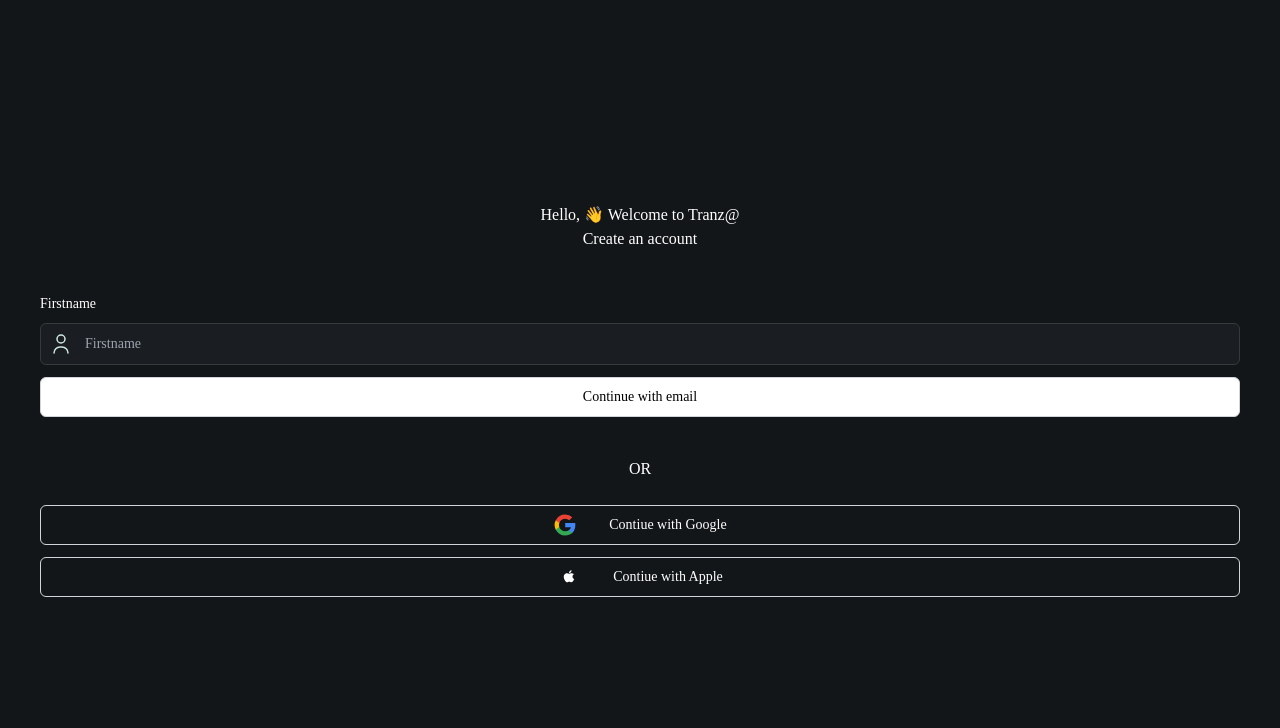
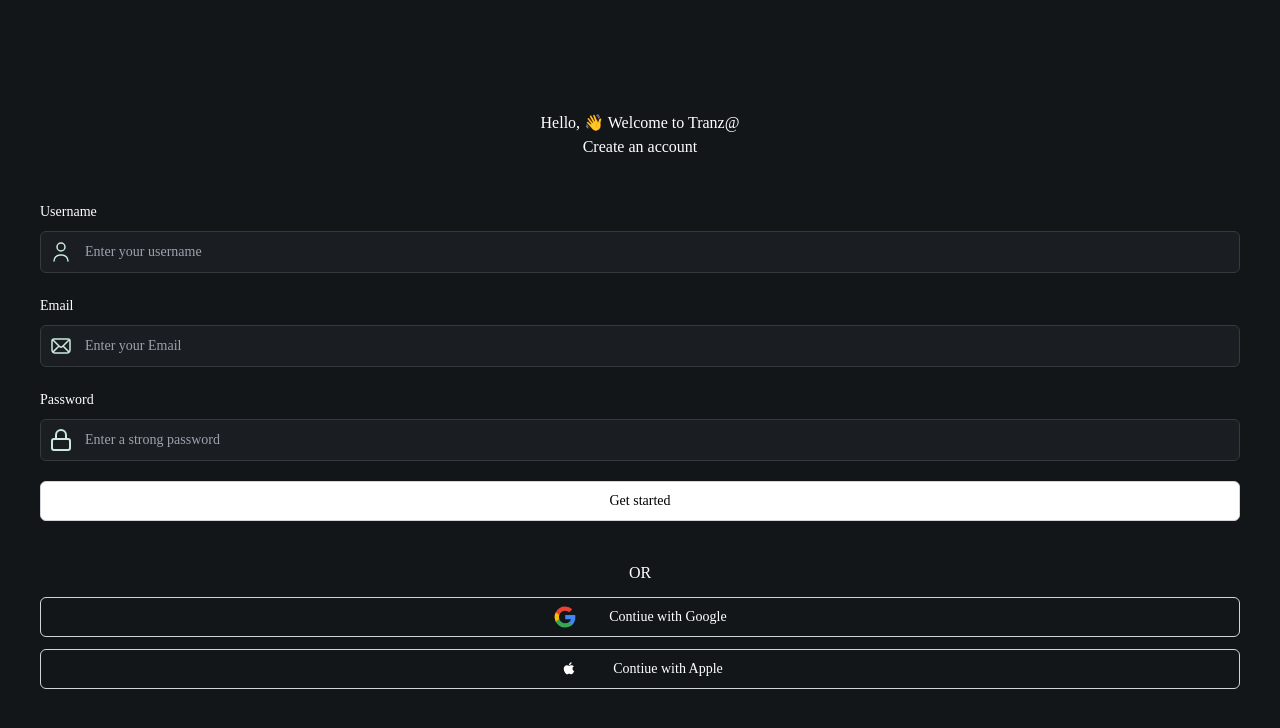
Before and after one commit to Kwabs-97/Tranzact, a Next.js app: page /register in a window 1280 px wide. Shown: the top 728 px of the page. Built offline with nearby package versions, Linux system fonts and the light colour scheme.

Commit message:
login and register actions

```diff
--- a/package.json
+++ b/package.json
@@ -13,6 +13,7 @@
     "@radix-ui/react-label": "^2.1.0",
     "@radix-ui/react-separator": "^1.1.0",
     "@radix-ui/react-slot": "^1.1.0",
+    "bcryptjs": "^2.4.3",
     "class-variance-authority": "^0.7.0",
     "clsx": "^2.1.1",
     "lucide-react": "^0.427.0",
--- /dev/null
+++ b/src/actions/actions.js
@@ -0,0 +1,56 @@
+import dbConnect from "../../db/config";
+import User from "../../models/user.model";
+import bcryptjs from "bcryptjs";
+dbConnect();
+
+export const _findUserByEmail = async (email) => {
+  try {
+    const user = await User.findOne({ email });
+    if (user) return { message: "user found", user };
+    return { message: "user not found" };
+  } catch (error) {
+    console.log(error);
+
+    return "error finding user", error;
+  }
+};
+
+export const _createNewUser = async (email, username, password) => {
+  try {
+    const isUserExists = await _findUserByEmail(email);
+    if (isUserExists) return { message: "user with this email already exists" };
+
+    const saltRounds = await bcryptjs.genSalt(20);
+    const hash_password = await bcryptjs.hash(password, saltRounds);
+
+    const newUser = new User({
+      email,
+      password: hash_password,
+      username,
+    });
+
+    const saveUser = await newUser.save();
+    return {
+      message: "user created successfully",
+      data: { email: saveUser.email, username: saveUser.username },
+    };
+  } catch (error) {
+    console.log("error creating new user", error);
+    return "error creating user account", error;
+  }
+};
+
+export const _verifyUser = async (email, password) => {
+  try {
+    const user = await _findUserByEmail(email);
+    const isMatch = await bcryptjs.compare(password, user.hash_password);
+
+    if (user && isMatch) {
+      return true;
+    } else {
+      return false;
+    }
+  } catch (error) {
+    console.log(error);
+  }
+};
--- a/src/components/Register.jsx
+++ b/src/components/Register.jsx
@@ -2,6 +2,8 @@
 import FormContainer from "./forms/FormContainer";
 import FormInput from "./forms/FormInput";
 import { useForm } from "react-hook-form";
+import emailIcon from "../../public/assets/icons/email.svg";
+import lockIcon from "../../public/assets/icons/lock.svg";
 import userIcon from "../../public/assets/icons/user.svg";
 import CustomButtom from "./CustomButtom";
 import { Separator } from "@radix-ui/react-separator";
@@ -20,23 +22,40 @@
     console.log(data);
   };
   return (
-    <div className="w-full px-10">
-      <FormContainer onSubmit={onSubmit} form={form}>
+    <div className="w-full px-10 ">
+      <FormContainer onSubmit={onSubmit} form={form} className="space-y-5">
         <FormInput
           control={form.control}
-          label="Firstname"
-          placeholder="Firstname"
-          name="firstname"
+          label="Username"
+          placeholder="Enter your username"
+          name="username"
           iconSrc={userIcon}
-          iconAlt="firstname"
+          iconAlt="user"
           type="text"
         />
 
-        <CustomButtom className="bg-white text-black">
-          Continue with email
-        </CustomButtom>
+        <FormInput
+          control={form.control}
+          label="Email"
+          placeholder="Enter your Email"
+          name="email"
+          iconSrc={emailIcon}
+          iconAlt="Email"
+          type="email"
+        />
+        <FormInput
+          control={form.control}
+          label="Password"
+          placeholder="Enter a strong password"
+          name="password"
+          iconSrc={lockIcon}
+          iconAlt="password"
+          type="password"
+        />
+
+        <CustomButtom className="bg-white text-black">Get started</CustomButtom>
       </FormContainer>
-      <aside className="flex flex-col gap-6">
+      <aside className="flex flex-col gap-3">
         <section className="flex flex-row gap-2 items-center w-full overflow-hidden justify-center">
           <Separator className=" bg-gray-500 w-2/3" /> <p>OR</p>
           <Separator className=" bg-gray-500 w-2/3" />
--- a/src/components/forms/FormInput.jsx
+++ b/src/components/forms/FormInput.jsx
@@ -37,7 +37,7 @@
             placeholder={placeholder}
             {...field}
             type={type}
-            className="border-none bg-transparent focus:outline-none w-full"
+            className="border-none bg-transparent focus:outline-dashed w-full"
           />
         </FormControl>
       </div>
```
Also changed, not shown: src/components/forms/FormContainer.jsx (+1 -11 lines), public/assets/icons/lock.svg (added), 1 other file (tests, documents, lock files or other folders).
